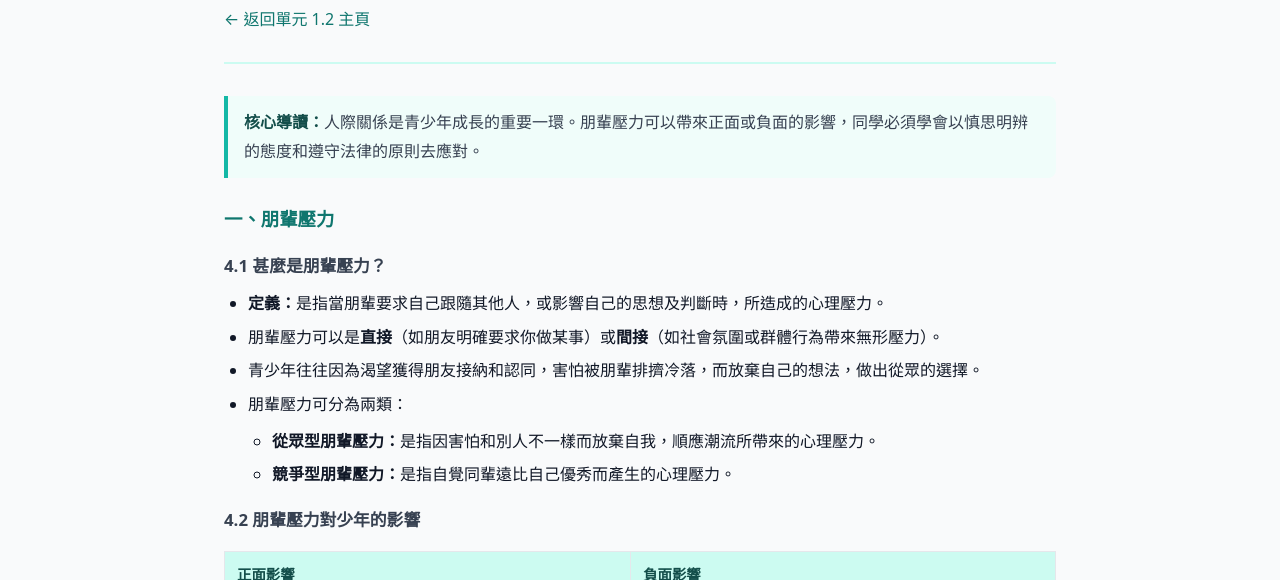
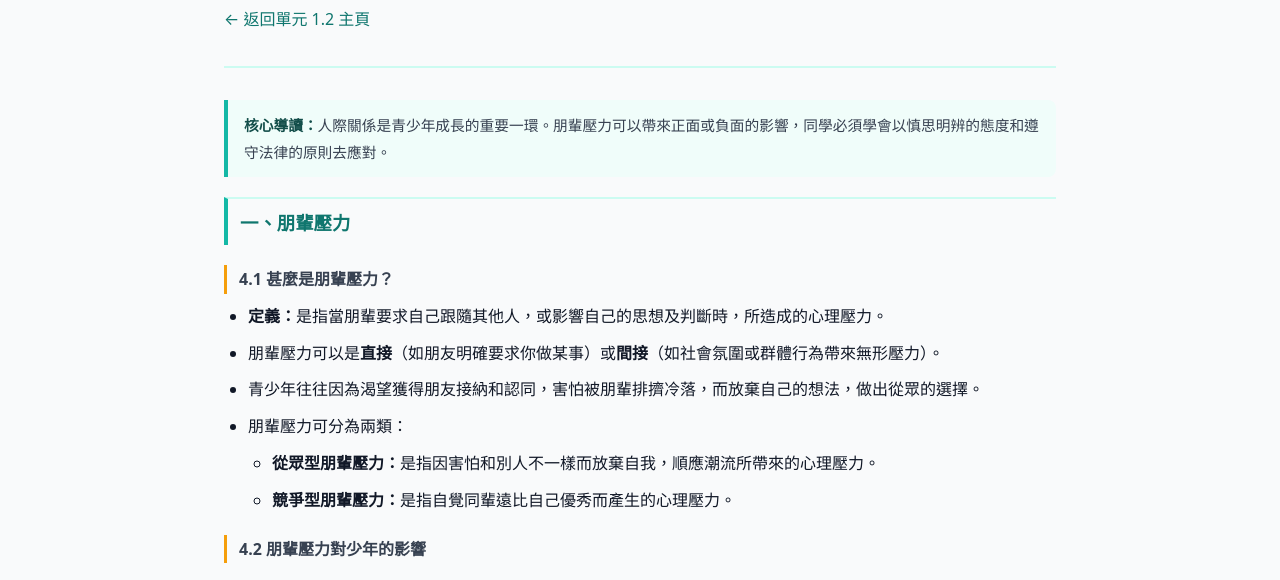
Before and after one commit to codeguy0425/ces-study, a plain HTML site: page units/unit1-2-peer.html in a window 1280 px wide. Shown: the part 154-734 px from the top of the page. Drawn offline with Linux system fonts and the light colour scheme.

Commit message:
CSS: clearer separation between headings and content blocks

```diff
--- a/styles/main.css
+++ b/styles/main.css
@@ -202,39 +202,46 @@ h2 {
 h3 {
   font-size: 1.15rem;
   color: var(--teal-700);
-  margin: 1.5rem 0 .75rem;
+  margin: 2.5rem 0 1rem;
+  padding: .4rem 0 .4rem .75rem;
+  border-top: 2px solid var(--teal-100);
+  border-left: 4px solid var(--teal-500);
 }
+h3:first-of-type { margin-top: 0; }
 
 h4 {
-  font-size: 1.05rem;
+  font-size: 1rem;
   color: var(--gray-700);
-  margin: 1rem 0 .5rem;
+  margin: 1.25rem 0 .5rem;
+  padding-left: .75rem;
+  border-left: 3px solid var(--warm-500);
 }
 
 blockquote {
   background: var(--teal-50);
   border-left: 4px solid var(--teal-500);
   padding: .75rem 1rem;
-  margin: 1rem 0;
+  margin: 1.25rem 0;
   border-radius: 0 var(--radius) var(--radius) 0;
+  font-size: .92rem;
   color: var(--gray-700);
 }
 blockquote strong { color: var(--teal-900); }
 
-p { margin-bottom: .75rem; }
+p { margin-bottom: 1rem; }
 
-ul, ol { margin: .5rem 0 .75rem 1.5rem; }
-li { margin-bottom: .3rem; }
+ul, ol { margin: .5rem 0 1rem 1.5rem; }
+li { margin-bottom: .5rem; }
 
 table {
   width: 100%;
   border-collapse: collapse;
-  margin: 1rem 0;
+  margin: 1.25rem 0;
   font-size: .9rem;
 }
 th, td {
   border: 1px solid var(--gray-200);
-  padding: .6rem .75rem;
+  padding: .75rem .85rem;
   text-align: left;
   vertical-align: top;
 }
--- a/sw.js
+++ b/sw.js
@@ -1,4 +1,4 @@
-const CACHE = 'ces-study-v7';
+const CACHE = 'ces-study-v8';
 const ASSETS = [
   './',
   './index.html',
```
